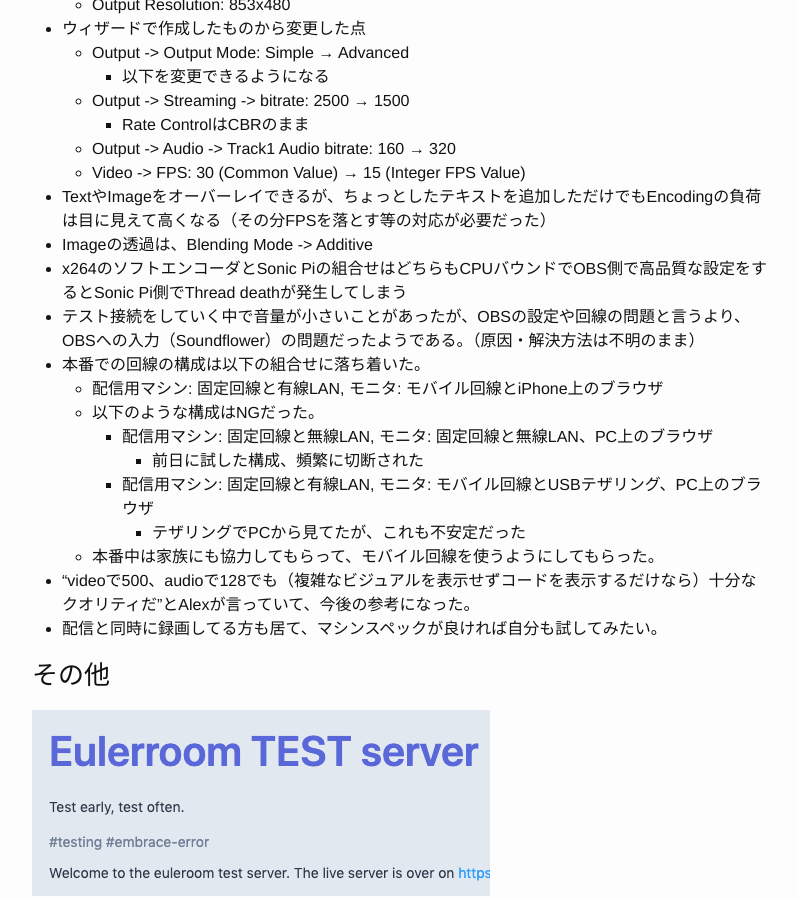
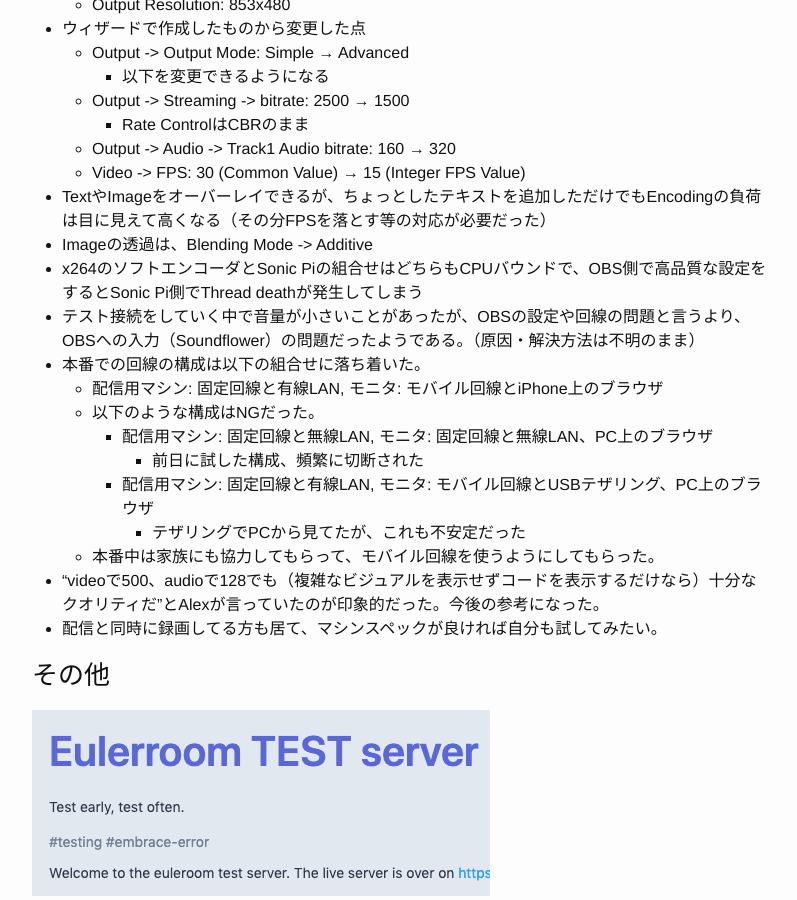
Before and after one commit to kn1kn1/kn1kn1.github.io, a Jekyll site: the page built from _posts/2022-03-21-algorave-10.md, in a window 1280 px wide and 900 px high, scrolled down 2029 px. Shown: the whole window, without its empty margins (238-1035 px from the left). Built offline with Jekyll 4.4.1, drawn with Linux system fonts in a browser that asks for light colours; some of the changed text lies outside the part shown.

Commit message:
Fix typo and revise contents

```diff
--- a/_posts/2022-03-21-algorave-10.md
+++ b/_posts/2022-03-21-algorave-10.md
@@ -10,7 +10,7 @@
 - アーカイブ:
   - [https://archive.org/details/algorave-10-kn1kn1](https://archive.org/details/algorave-10-kn1kn1)
   - [https://www.youtube.com/watch?v=iOJzrMtxRk4](https://www.youtube.com/watch?v=iOJzrMtxRk4)
-- ソースコード: [https://github.com/kn1kn1/alogorave10](https://github.com/kn1kn1/alogorave10)
+- ソースコード: [https://github.com/kn1kn1/algorave10](https://github.com/kn1kn1/algorave10)
 
 ### 登録からパフォーマンスまで
 
@@ -60,7 +60,7 @@
   - Video -> FPS: 30 (Common Value) → 15 (Integer FPS Value)
 - TextやImageをオーバーレイできるが、ちょっとしたテキストを追加しただけでもEncodingの負荷は目に見えて高くなる（その分FPSを落とす等の対応が必要だった）
 - Imageの透過は、Blending Mode -> Additive
-- x264のソフトエンコーダとSonic Piの組合せはどちらもCPUバウンドでOBS側で高品質な設定をするとSonic Pi側でThread deathが発生してしまう
+- x264のソフトエンコーダとSonic Piの組合せはどちらもCPUバウンドで、OBS側で高品質な設定をするとSonic Pi側でThread deathが発生してしまう
 - テスト接続をしていく中で音量が小さいことがあったが、OBSの設定や回線の問題と言うより、OBSへの入力（Soundflower）の問題だったようである。（原因・解決方法は不明のまま）
 - 本番での回線の構成は以下の組合せに落ち着いた。
   - 配信用マシン: 固定回線と有線LAN, モニタ: モバイル回線とiPhone上のブラウザ
@@ -70,7 +70,7 @@
     - 配信用マシン: 固定回線と有線LAN, モニタ: モバイル回線とUSBテザリング、PC上のブラウザ
       - テザリングでPCから見てたが、これも不安定だった
   - 本番中は家族にも協力してもらって、モバイル回線を使うようにしてもらった。
-- "videoで500、audioで128でも（複雑なビジュアルを表示せずコードを表示するだけなら）十分なクオリティだ"とAlexが言っていて、今後の参考になった。
+- "videoで500、audioで128でも（複雑なビジュアルを表示せずコードを表示するだけなら）十分なクオリティだ"とAlexが言っていたのが印象的だった。今後の参考になった。
 - 配信と同時に録画してる方も居て、マシンスペックが良ければ自分も試してみたい。
 
 ### その他
```
